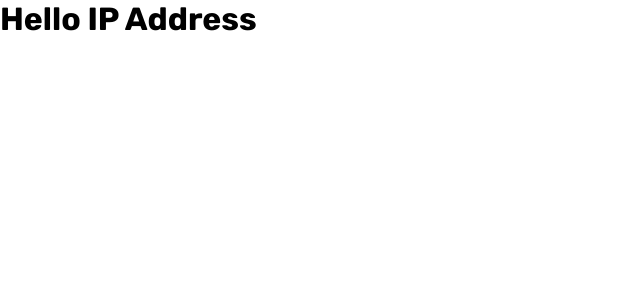
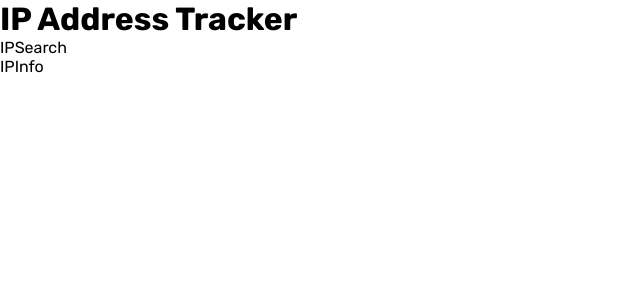
Before and after one commit to leandrho/ip-address-tracker-master-fmi, a React (Vite) app: page / in a window 1280 px wide. Shown: the top 300 px of the page, without its empty margins (0-640 px from the left). Built offline with nearby package versions, Linux system fonts and the light colour scheme.

Commit message:
add components to App

```diff
--- a/src/App.jsx
+++ b/src/App.jsx
@@ -1,9 +1,18 @@
+import { IPInfo } from "./components/IPInfo"
+import { IPSearch } from "./components/IPSearch"
 
 function App() {
-
   return (
     <>
-      <h1>Hello IP Address</h1>
+      <div className="">
+        <header>
+          <h1>IP Address Tracker</h1>
+          <IPSearch />
+        </header>
+        <main>
+          <IPInfo />
+        </main>
+      </div>
     </>
   )
 
```
